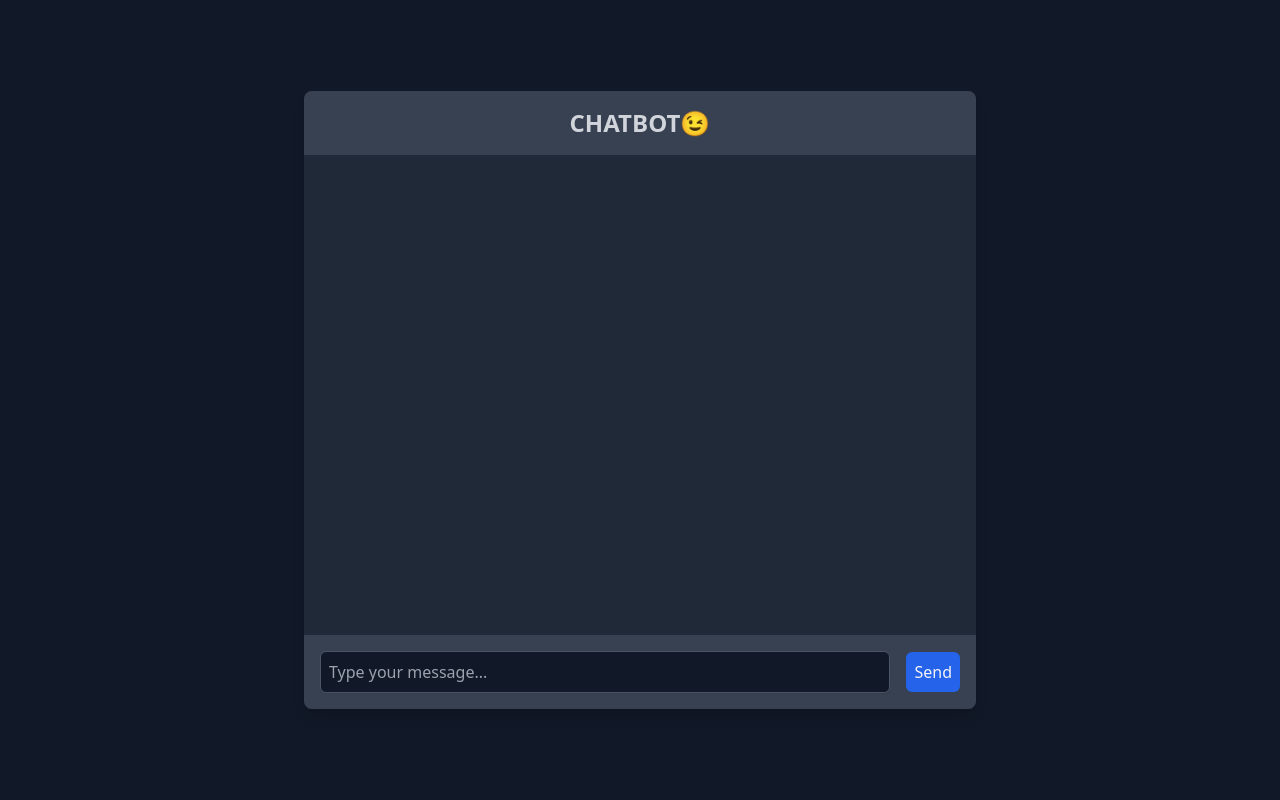
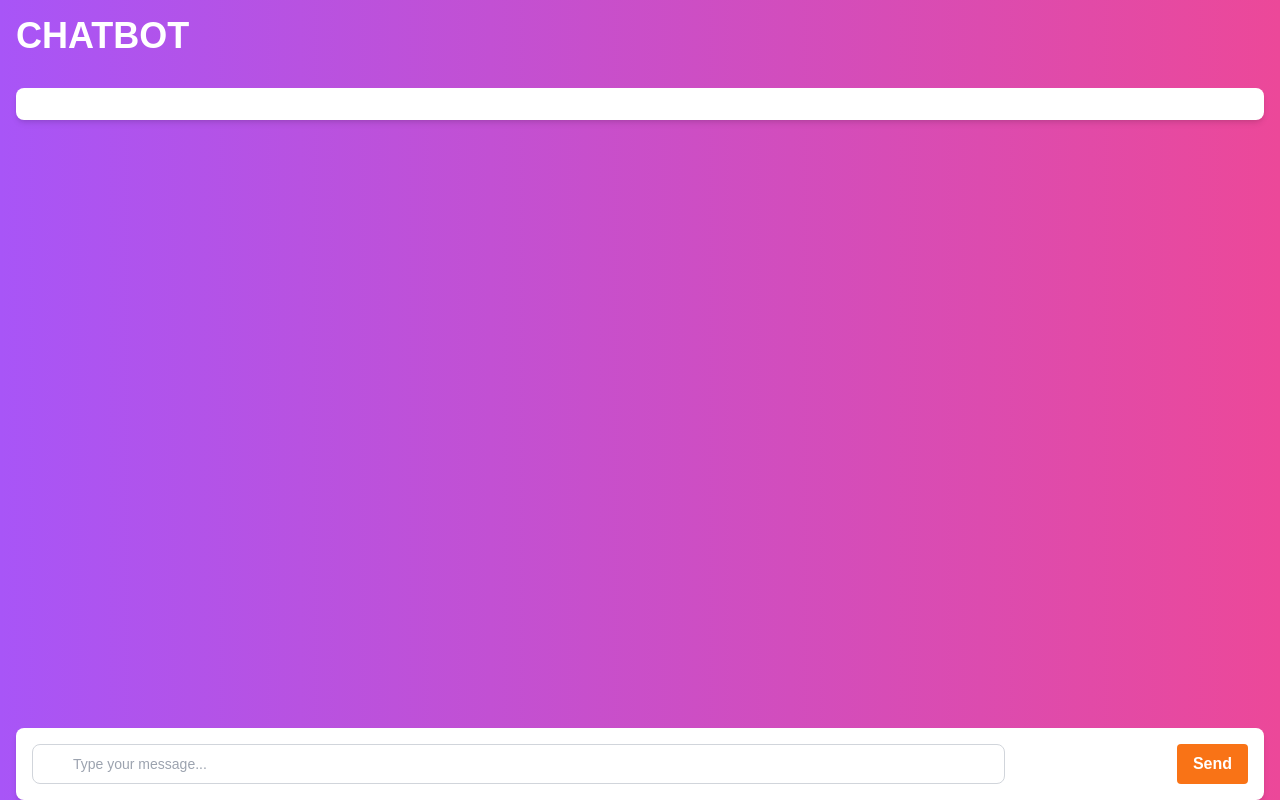
Before and after one commit to Harsha-gella18/AIChatbotProject, a Flask app: page / in a window 1280 px wide. Run offline with Flask 3, Linux system fonts and the light colour scheme; some libraries are stand-ins or nearby versions.

Commit message:
Modified UI

```diff
--- a/static/main.js
+++ b/static/main.js
@@ -17,26 +17,27 @@ getApiKey().then(apiKey => {
     });
 
     const chatGemini = async (message) => {
-        addMessage(message, "end");
+        addMessage(message, "end", "user");
         let res = await chat.sendMessage(message);
         res = await res.response;
         console.log(res);
         let html = conv.makeHtml(res.text());
-        addMessage(html, "start");
+        addMessage(html, "start", "assistant");
     }
 
-    const addMessage = (msg, direction) => {
+    const addMessage = (msg, direction, userType) => {
         const messageHolder = document.getElementById("messageHolder");
         const message = document.createElement("div");
-        const colour = direction !== "start" ? "bg-blue-600" : "bg-green-600";
-        const alignment = direction !== "start" ? "items-end" : "items-start";
 
+        // Set message color and alignment based on userType
+        const colorClass = userType === "user" ? "bg-blue-500 text-white" : "bg-gray-200 text-gray-600";
+        const alignmentClass = userType === "user" ? "justify-end" : "justify-start";
+
+        message.className = `flex ${alignmentClass} mb-2`;
         message.innerHTML = `
-        <div class="flex ${alignment}">
-            <div class="${colour} text-white px-4 py-2 rounded-lg shadow-md max-w-md w-fit mb-2">
+            <div class="${colorClass} px-4 py-2 rounded-lg shadow-md max-w-md w-fit">
                 ${msg}
             </div>
-        </div>
         `;
 
         messageHolder.appendChild(message);
--- a/templates/index.html
+++ b/templates/index.html
@@ -3,40 +3,40 @@
 <head>
     <meta charset="UTF-8" />
     <meta name="viewport" content="width=device-width, initial-scale=1.0" />
-    <title>Chatbot Using Bard</title>
+    <title>CHATBOT</title>
     <script src="https://cdn.tailwindcss.com"></script>
     <script src="https://cdnjs.cloudflare.com/ajax/libs/showdown/2.1.0/showdown.min.js"></script>
-    <style type="text/tailwindcss">
-        @layer base {
-            ul {
-                list-style-type: circle;
-            }
-            ol {
-                list-style-type: decimal;
-            }
+    <style>
+        body {
+            font-family: 'Poppins', sans-serif;
         }
     </style>
 </head>
-<body class="flex items-center justify-center min-h-screen bg-gray-900 text-gray-100">
-    <div class="w-full max-w-2xl bg-gray-800 shadow-lg rounded-lg overflow-hidden">
-        <header class="bg-gray-700 text-gray-300 p-4">
-            <h1 class="text-2xl font-semibold text-center">CHATBOT😉</h1>
+<body class="h-screen w-screen bg-gradient-to-r from-purple-500 to-pink-500">
+    <div class="h-screen w-screen flex flex-col bg-transparent">
+        <header class="text-4xl font-extrabold text-white mb-4 p-4">
+            <h1>CHATBOT</h1>
         </header>
-        <main class="p-4 h-[60vh] overflow-y-auto bg-gray-800">
-            <div id="messageHolder" class="flex flex-col space-y-4"></div>
-        </main>
-        <footer class="bg-gray-700 p-4 flex items-center">
+        <main class="flex flex-col h-screen overflow-y-auto">
+            <div id="messageHolder" class="flex flex-col space-y-4 p-4 overflow-y-auto bg-white rounded-lg shadow-md mx-4">
+                <!-- messages will be displayed here -->
+            </div>
+            <div class="mt-auto">
+                <footer class="p-4 bg-white rounded-lg shadow-md mx-4 flex justify-between">
                     <input
                         type="text"
-                class="flex-grow border rounded-md p-2 border-gray-600 bg-gray-900 text-gray-200 shadow-sm focus:border-blue-400 focus:ring-1 focus:ring-blue-400"
+                        class="w-full p-2 pl-10 text-sm text-gray-700 border border-gray-300 rounded-lg"
                         placeholder="Type your message..."
                         name="chat"
                         id="chat"
+                        style="width: 80%"
                     />
-            <button id="btn" class="ml-4 bg-blue-600 p-2 rounded-md text-gray-100 hover:bg-blue-700 focus:outline-none focus:ring-2 focus:ring-blue-400">
+                    <button id="btn" class="bg-orange-500 hover:bg-orange-700 text-white font-bold py-2 px-4 rounded ml-2">
                         Send
                     </button>
                 </footer>
+            </div>
+        </main>
     </div>
     <script type="importmap">
     {
```
Lines whose indentation alone changed are shown as unchanged.
